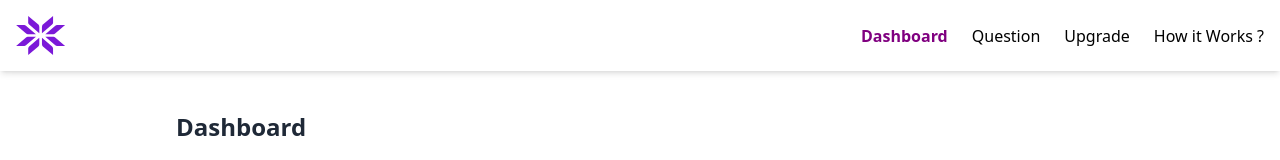
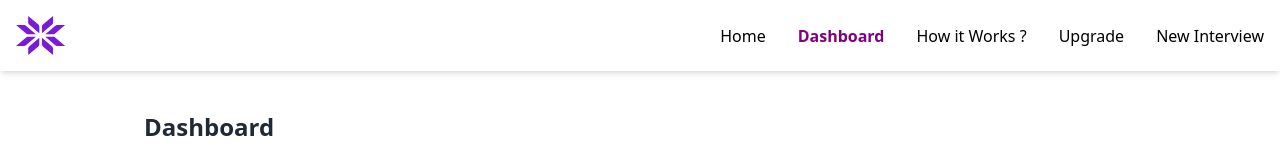
Before and after one commit to ChandragiriSrikaran/AI-Mock-Interview-App, a Next.js app: page /Dashboard in a window 1280 px wide. Shown: the top 160 px of the page. Built offline with nearby package versions, Linux system fonts and the light colour scheme; no server answers.

Commit message:
Updated the navigation , Landing page is not done

```diff
--- a/app/Dashboard/_components/AddNewInterview.jsx
+++ b/app/Dashboard/_components/AddNewInterview.jsx
@@ -1,6 +1,6 @@
 "use client";
 
-import React, { use, useState } from "react";
+import React, { useState } from "react";
 import { Button } from "@/components/ui/button";
 import {
   Dialog,
@@ -17,7 +17,7 @@ import { useUser } from "@clerk/nextjs";
 import { saveInterviewToDB } from "@/utils/saveInterview";
 import { useRouter } from "next/navigation";
 
-function AddNewInterview() {
+function AddNewInterview({ open = false }) {
   const [openDialog, setOpenDialog] = useState(false);
   const [jobPosition, setJobPosition] = useState("");
   const [jobDesc, setJobDesc] = useState("");
@@ -36,7 +36,7 @@ function AddNewInterview() {
         jobDesc,
         jobExperience,
       });
-      console.log('from teh new interview '+result)
+
       if (result) {
         const response = await saveInterviewToDB({
           result,
@@ -45,13 +45,11 @@ function AddNewInterview() {
           jobExperience,
           userEmail: user?.primaryEmailAddress?.emailAddress,
         });
+
         if (response) {
           setLoading(false);
           router.push("/Dashboard/interview/" + response[0]?.mockId);
         }
-        console.log("Inserted response:", response);
-      } else {
-        console.log("No result generated");
       }
     } catch (error) {
       console.error("Error generating questions:", error);
@@ -63,12 +61,22 @@ function AddNewInterview() {
 
   return (
     <div>
+      {!open && (
         <div
           className="p-10 border rounded-lg bg-secondary hover:scale-105 hover:shadow-md cursor-pointer transition-all"
           onClick={() => setOpenDialog(true)}
         >
           <h2 className="text-lg text-center">+ Add New</h2>
         </div>
+      )}
+      {open && (
+        <h2
+          className="w-full"
+          onClick={() => setOpenDialog(true)}
+        >
+        New Interview
+        </h2>
+      )}
 
       <Dialog open={openDialog} onOpenChange={setOpenDialog}>
         <DialogContent className="max-w-3xl">
@@ -84,10 +92,7 @@ function AddNewInterview() {
 
           <form onSubmit={submitForm} className="space-y-4">
             <div>
-              <label
-                htmlFor="jobPosition"
-                className="block mb-1 text-sm font-medium"
-              >
+              <label htmlFor="jobPosition" className="block mb-1 text-sm font-medium">
                 Job Position / Role Name
               </label>
               <Input
@@ -100,10 +105,7 @@ function AddNewInterview() {
             </div>
 
             <div>
-              <label
-                htmlFor="jobDescription"
-                className="block mb-1 text-sm font-medium"
-              >
+              <label htmlFor="jobDescription" className="block mb-1 text-sm font-medium">
                 Job Description / Tech Stack (In Short)
               </label>
               <Textarea
@@ -116,10 +118,7 @@ function AddNewInterview() {
             </div>
 
             <div>
-              <label
-                htmlFor="experience"
-                className="block mb-1 text-sm font-medium"
-              >
+              <label htmlFor="experience" className="block mb-1 text-sm font-medium">
                 Years of Experience
               </label>
               <Input
@@ -134,11 +133,7 @@ function AddNewInterview() {
             </div>
 
             <div className="flex gap-5 justify-end pt-4">
-              <Button
-                type="button"
-                variant="ghost"
-                onClick={() => setOpenDialog(false)}
-              >
+              <Button type="button" variant="ghost" onClick={() => setOpenDialog(false)}>
                 Cancel
               </Button>
               <Button type="submit" disabled={loading}>
--- a/app/Dashboard/_components/Header.jsx
+++ b/app/Dashboard/_components/Header.jsx
@@ -1,63 +1,72 @@
 "use client";
-import React, { useEffect } from "react";
+import React, { useState, useEffect } from "react";
 import Image from "next/image";
 import { UserButton } from "@clerk/nextjs";
 import "../../globals.css";
-import { usePathname } from "next/navigation";
-import { useRouter } from 'next/navigation';
+import { usePathname, useRouter } from "next/navigation";
+import AddNewInterview from "./AddNewInterview";
 
 function Header() {
   const path = usePathname();
+  const router = useRouter();
+
   useEffect(() => {
     console.log(path);
   }, [path]);
-  const router = useRouter();
 
   function onClickFun(destination) {
     return () => {
       router.push("/" + destination);
     };
   }
-
   return (
+    <>
       <div className="sticky top-0 z-40 bg-white shadow-md flex p-4 items-center justify-between">
         <Image src="/logo.svg" alt="Logo" width={50} height={40} />
-      <ul className="hidden md:flex gap-6">
+        <ul className="hidden md:flex gap-8">
+          <li
+            className={`hover:text-primary hover:font-bold transition-all cursor-pointer ${
+              path === "/question" ? "text-primary font-bold" : ""
+            }`}
+            onClick={onClickFun("question")}
+          >
+            Home
+          </li>
           <li
             className={`hover:text-primary hover:font-bold transition-all cursor-pointer ${
               path === "/Dashboard" ? "text-primary font-bold" : ""
             }`}
-          onClick={onClickFun('Dashboard')}
+            onClick={onClickFun("Dashboard")}
           >
             Dashboard
           </li>
           <li
             className={`hover:text-primary hover:font-bold transition-all cursor-pointer ${
-            path === "/Dashboard/faq" ? "text-primary font-bold" : ""
+              path === "/working" ? "text-primary font-bold" : ""
             }`}
-          onClick={onClickFun('question')}
+            onClick={onClickFun("working")}
           >
-          Question
+            How it Works ?
           </li>
           <li
             className={`hover:text-primary hover:font-bold transition-all cursor-pointer ${
-            path === "/Dashboard/faq" ? "text-primary font-bold" : ""
+              path === "/upgrade" ? "text-primary font-bold" : ""
             }`}
-          onClick={onClickFun('upgrade')}
+            onClick={onClickFun("upgrade")}
           >
             Upgrade
           </li>
           <li
             className={`hover:text-primary hover:font-bold transition-all cursor-pointer ${
-            path === "/Dashboard/howitworks" ? "text-primary font-bold" : ""
+              path === "/Dashboard/interview" ? "text-primary font-bold" : ""
             }`}
-          onClick={onClickFun('working')}
           >
-          How it Works ?
+            <AddNewInterview open={true} />
           </li>
         </ul>
         <UserButton />
       </div>
+    </>
   );
 }
 
--- a/app/Dashboard/interview/[interviewId]/feedback/page.jsx
+++ b/app/Dashboard/interview/[interviewId]/feedback/page.jsx
@@ -32,6 +32,8 @@ function Feedback({ params }) {
     console.log(result)
   }
 
+  let feedBack = feedbackList.reduce((acc, item) => acc + Number(item.rating), 0);
+  feedBack= (feedbackList.length > 0 ? (feedBack / feedbackList.length).toFixed(2) : 0) * 2;
   return (
     <div className='p-10'>
       {feedbackList?.length == 0?
@@ -43,7 +45,7 @@ function Feedback({ params }) {
       <>
       <h2 className='text-3xl font-bold text-green-500'>Congratulations</h2>
       <h2 className='font-bold text-2xl'>Here is your Interview Feedback</h2>
-      <h2 className='text-primary text-lg my-3'>Your Overall Interview Rating <strong>7/10</strong></h2>
+      <h2 className='text-primary text-lg my-3'>Your Overall Interview Rating <strong>{feedBack}/10</strong></h2>
       <h2 className='text-sm text-gray-500'>
         Find below interview question with correct answer, your answer and feedback for improvement
       </h2>
--- a/app/Dashboard/page.jsx
+++ b/app/Dashboard/page.jsx
@@ -4,7 +4,7 @@ import Interviewlist from './_components/Interviewlist';
 
 function Dashboard() {
   return (
-    <div className="min-h-screen w-full px-8 py-10 bg-white">
+    <div className="min-h-screen w-full py-10 bg-white">
       <header className="max-w-[1200px] mx-auto mb-10">
         <h1 className="text-2xl font-extrabold text-gray-800">Dashboard</h1>
         <p className="mt-3 text-gray-600 text-lg">
--- a/app/page.js
+++ b/app/page.js
@@ -1,5 +1,5 @@
 import { redirect } from 'next/navigation';
 
 export default function Home() {
-  redirect('/Dashboard');
+  redirect('/question'); // Redirect to the question page
 }
```
Lines whose indentation alone changed are shown as unchanged.
